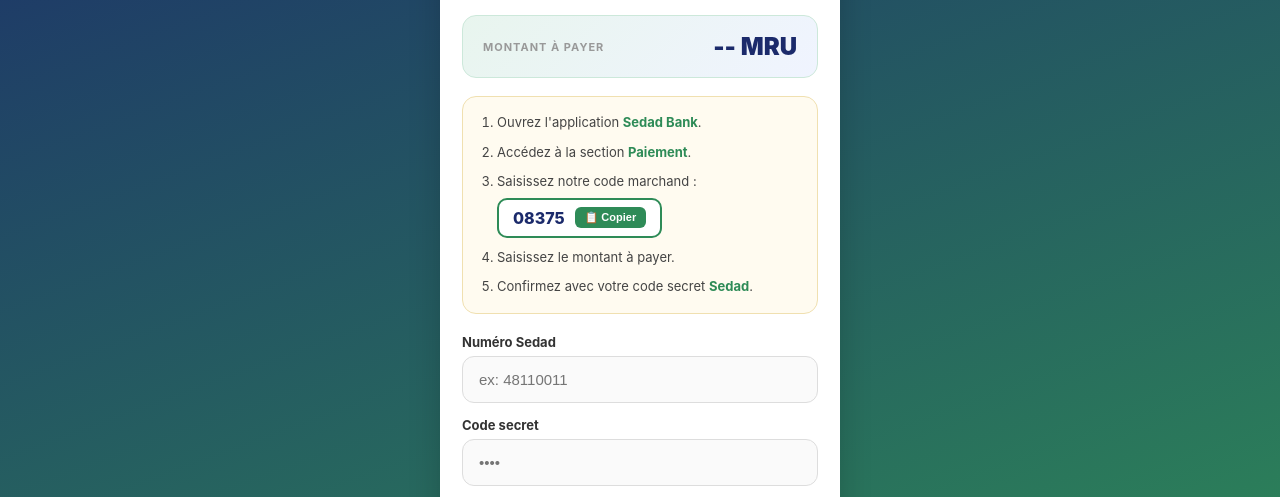
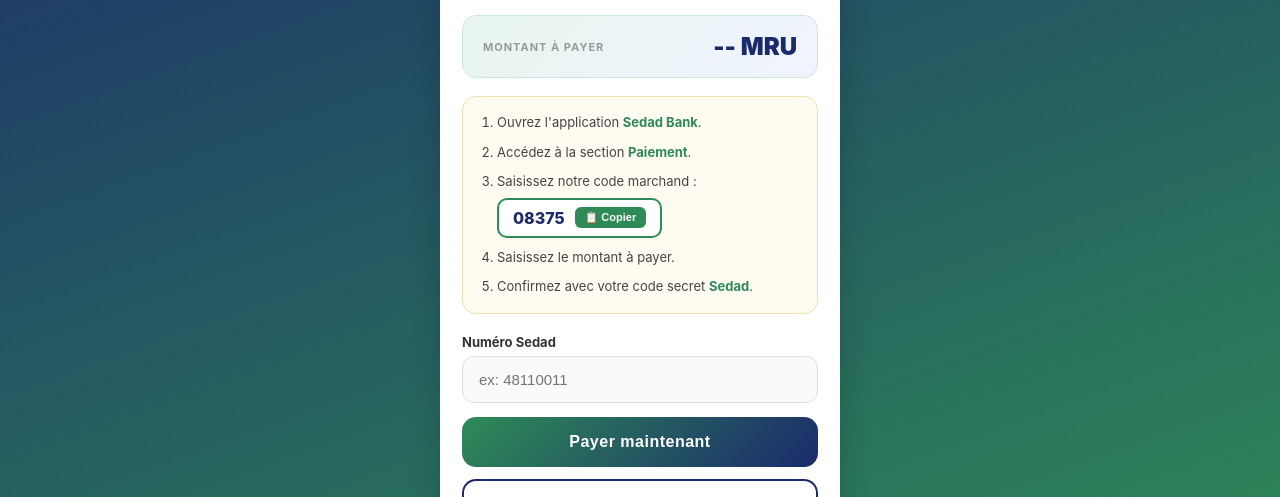
Before and after one commit to memsoudaa28-stack/sedad-plugin, a website: page public/index.html in a window 1280 px wide. Shown: the part 278-775 px from the top of the page. Drawn offline with Linux system fonts and the light colour scheme.

Commit message:
Update index.html

```diff
--- a/public/index.html
+++ b/public/index.html
@@ -313,14 +313,7 @@
       id="telephone"
     />
 
-    <div class="field-label">Code secret</div>
-    <input
-      class="field-input"
-      type="password"
-      placeholder="••••"
-      id="passcode"
-      maxlength="6"
-    />
+
 
     <button class="btn-pay" onclick="payer()">
       Payer maintenant
```
